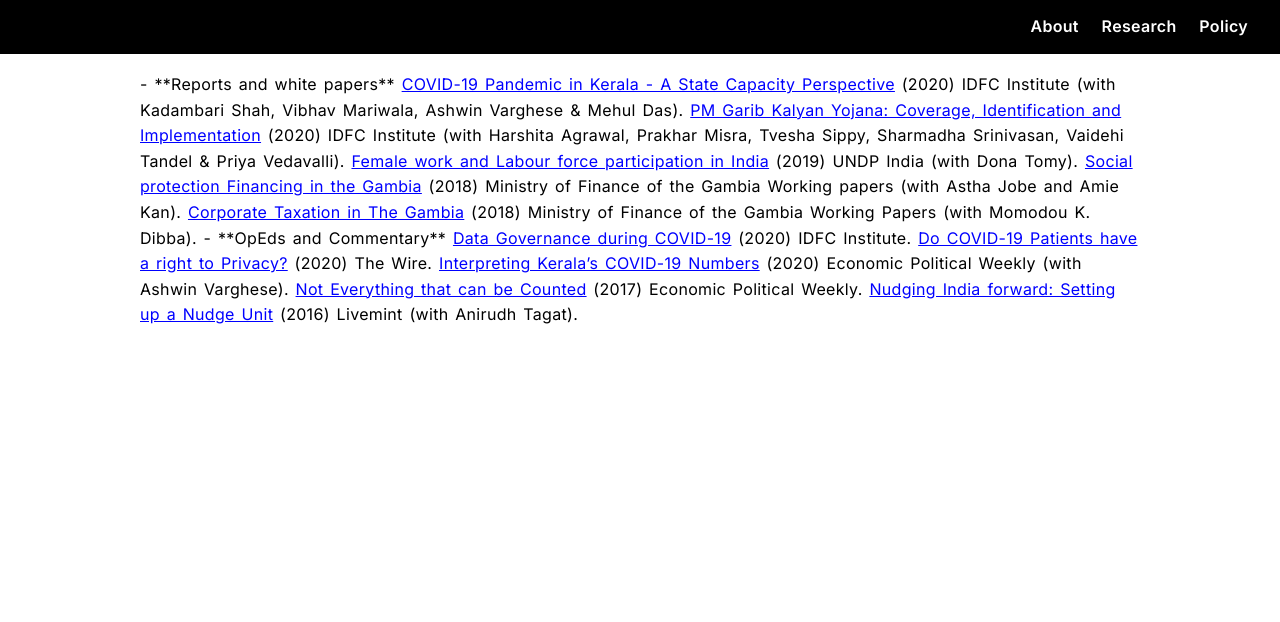
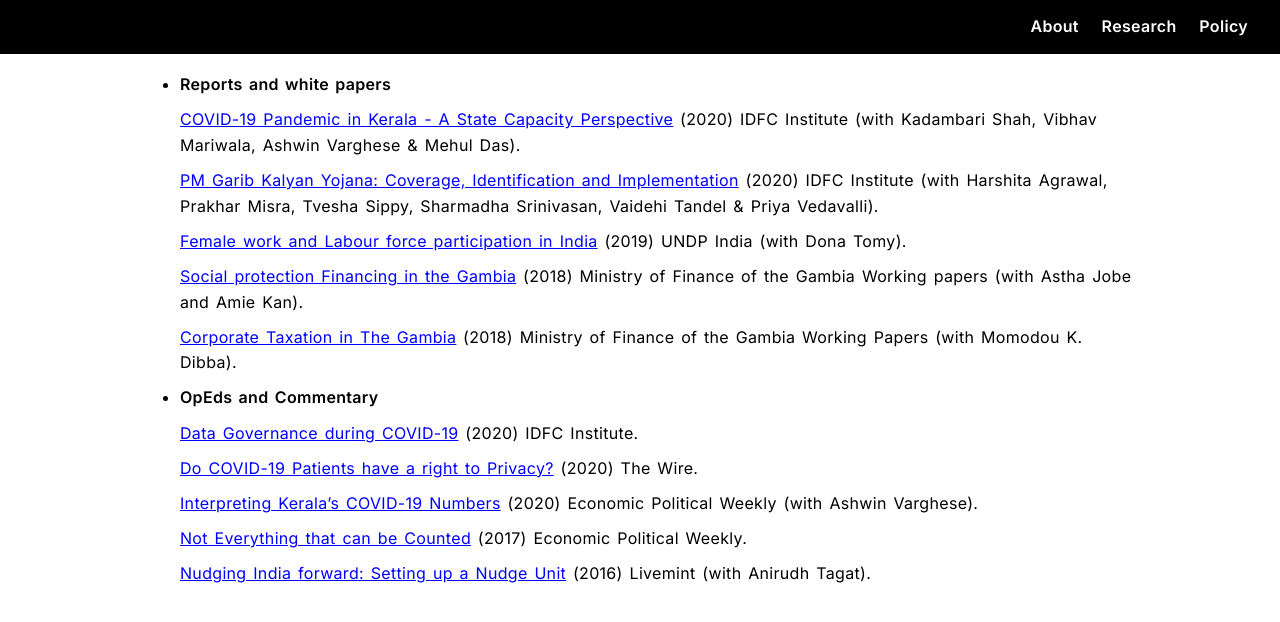
Before and after one commit to snehapmenon/snehapmenon.github.io, a Jekyll site: the page built from policy.md, in a window 1280 px wide. Shown: the top 622 px of the page. Built offline with Jekyll 4.4.1, drawn with Linux system fonts in a browser that asks for light colours.

Commit message:
Update policy.md

```diff
--- a/policy.md
+++ b/policy.md
@@ -4,10 +4,6 @@ title: "Sneha P. | Policy"
 permalink: /policy.html
 ---
 
-  <p> <p>
-	    <p> <p>
-			  <p> <p>
-				    <p> <p>
 - **Reports and white papers**
 
   <a href="https://artha.global/working-paper/the-first-wave-of-covid-19-in-kerala-a-state-capacity-perspective/" style="color: blue; " target="_blank"  rel="noopener noreferrer" >COVID-19 Pandemic in Kerala - A State Capacity Perspective</a> (2020) IDFC Institute (with Kadambari Shah, Vibhav Mariwala, Ashwin Varghese & Mehul Das).
```
